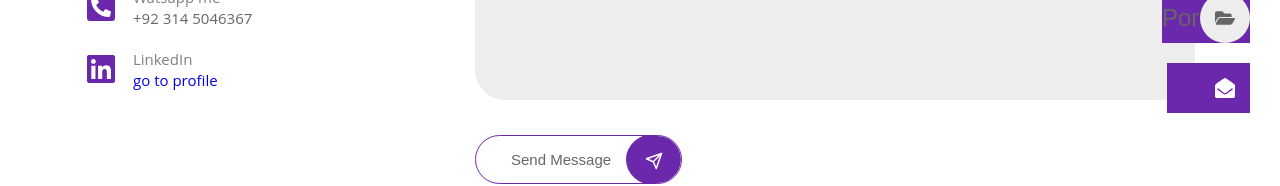
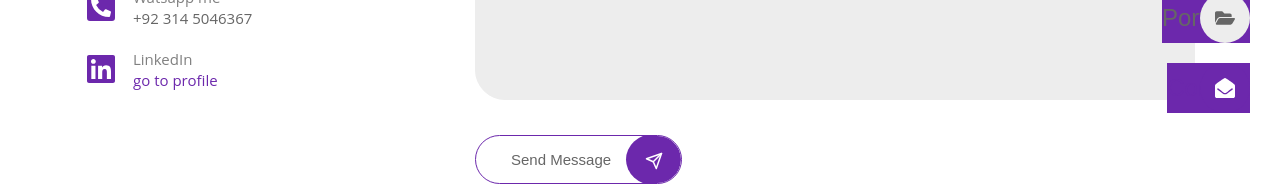
Before and after one commit to hnawazatcodezac/hamid-nawaz-portfolio, a React (Vite) app in the folder frontend/: page /contact in a window 1280 px wide. Shown: the part 417-603 px from the top of the page. Built offline with nearby package versions, Linux system fonts and the light colour scheme; no server answers.

Commit message:
COD-portfolio - updated

```diff
--- a/frontend/src/assets/css/about.css
+++ b/frontend/src/assets/css/about.css
@@ -13,6 +13,10 @@
   font-size: var(--h3-font-size);
   font-weight: var(--weight-600);
   margin-bottom: 20px;
+}
+
+.profile-link {
+  color: var(--first-color);
 }
 
 .info-list .info-title,
--- a/frontend/src/pages/contact.jsx
+++ b/frontend/src/pages/contact.jsx
@@ -159,7 +159,7 @@ const Contact = () => {
                   <a
                     href="https://www.linkedin.com/in/hamidnawaz3"
                     target="_blank"
-                    className="info-description"
+                    className="info-description profile-link"
                   >
                     go to profile
                   </a>
```
Also changed, not shown: 1 other file (tests, documents, lock files or other folders).
